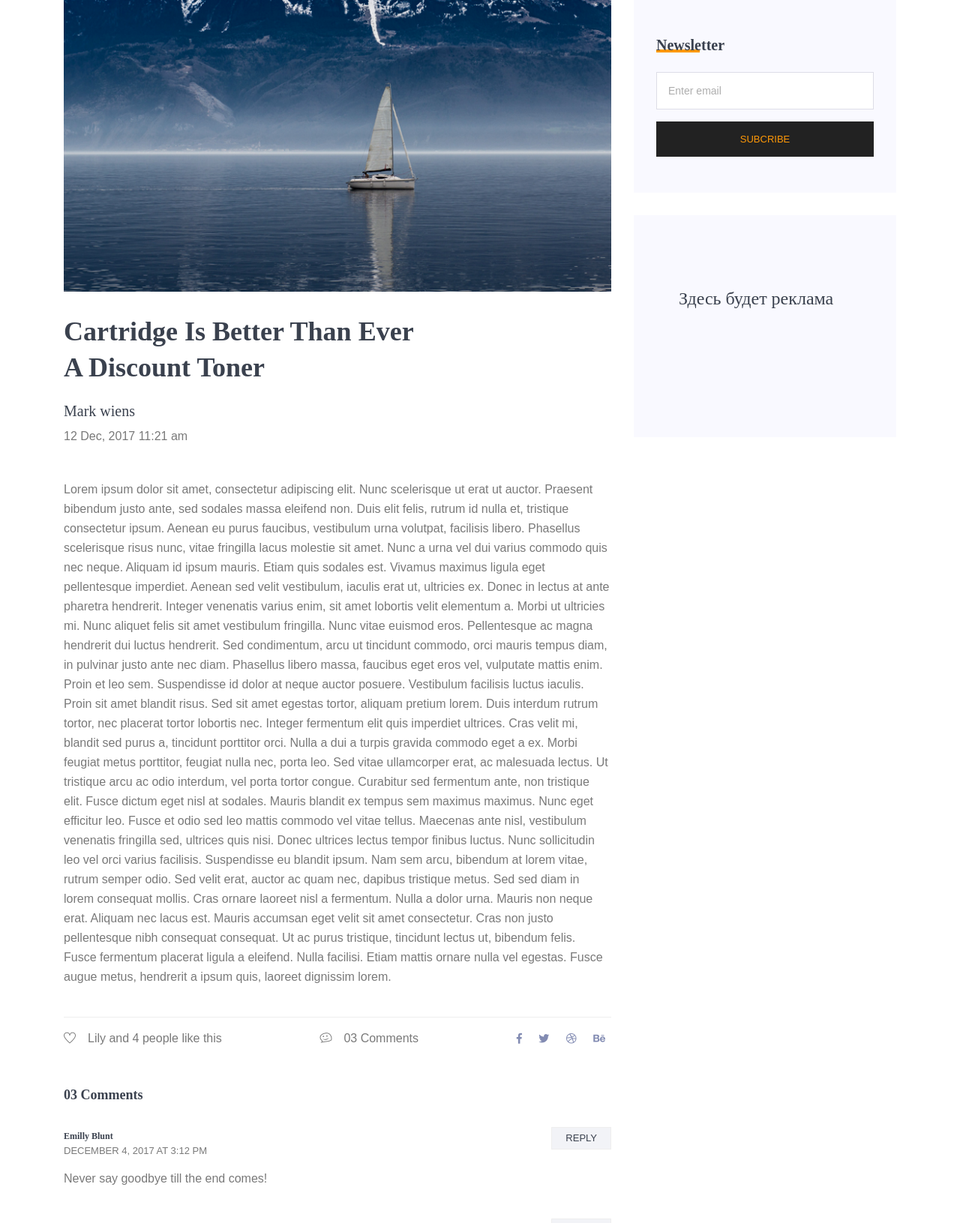
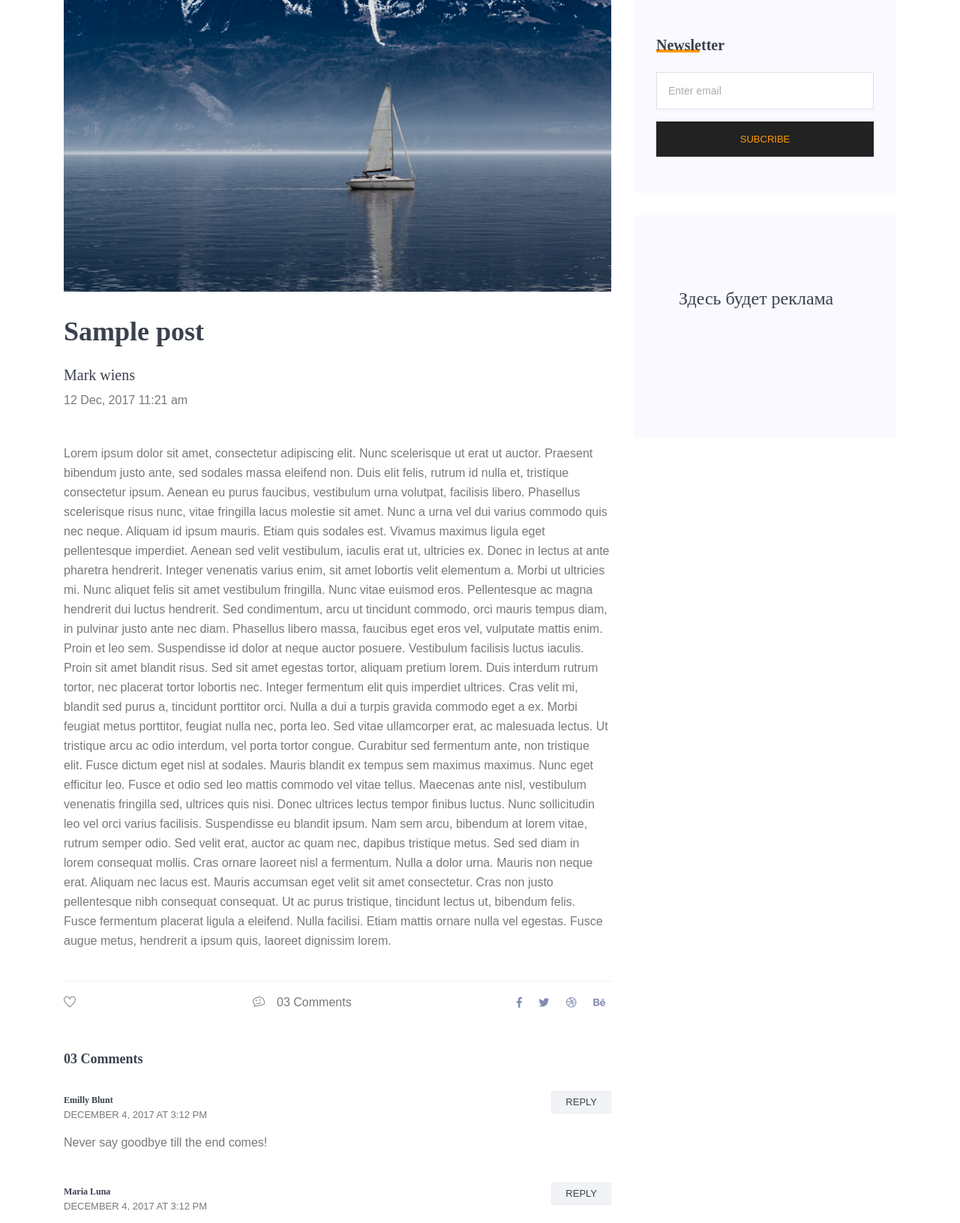
Before and after one commit to depocoder/online-blog, a Django app: template templates/blog-details.html in a window 1280 px wide. Shown: the part 585-2216 px from the top of the page at 75% size. Run offline with Django 3.2, Linux system fonts and the light colour scheme; the template is opened without the code that fills it: values that come from a table or form of the project are taken from there, others are empty; tables that the repository leaves empty hold one stand-in row (values such as "Sample post"); parts of the project's set-up code (start-up, migrations or seed data) failed here and were passed over; some libraries are stand-ins or nearby versions.

Commit message:
Update blog-details.html

```diff
--- a/templates/blog-details.html
+++ b/templates/blog-details.html
@@ -64,13 +64,14 @@
 
 
   <!--================ Start Blog Post Area =================-->
-  <section class="blog-post-area section-margin">
+  <section  tion class="blog-post-area section-margin">
     <div class="container">
       <div class="row">
         <div class="col-lg-8">
             <div class="main_blog_details">
+
                 <img class="img-fluid" src="{% static "img/blog/blog4.png" %}" alt="">
-                <h4>Cartridge Is Better Than Ever <br /> A Discount Toner</h4>
+                <h4>{{post_detail}}</h4>
                 <div class="user_details">
                   <div class="mt-sm-0 mt-3">
                     <div class="media">
@@ -91,7 +92,7 @@
 
                 Nulla a dolor urna. Mauris non neque erat. Aliquam nec lacus est. Mauris accumsan eget velit sit amet consectetur. Cras non justo pellentesque nibh consequat consequat. Ut ac purus tristique, tincidunt lectus ut, bibendum felis. Fusce fermentum placerat ligula a eleifend. Nulla facilisi. Etiam mattis ornare nulla vel egestas. Fusce augue metus, hendrerit a ipsum quis, laoreet dignissim lorem.</p>
                <div class="news_d_footer flex-column flex-sm-row">
-                 <a href="#"><span class="align-middle mr-2"><i class="ti-heart"></i></span>Lily and 4 people like this</a>
+                 <a href="#"><span class="align-middle mr-2"><i class="ti-heart"></i></span></a>
                  <a class="justify-content-sm-center ml-sm-auto mt-sm-0 mt-2" href="#"><span class="align-middle mr-2"><i class="ti-themify-favicon"></i></span>03 Comments</a>
                  <div class="news_socail ml-sm-auto mt-sm-0 mt-2">
                <a href="#"><i class="fab fa-facebook-f"></i></a>
@@ -101,7 +102,6 @@
              </div>
                </div>
               </div>
-
 
                 <div class="comments-area">
                     <h4>03 Comments</h4>
```
